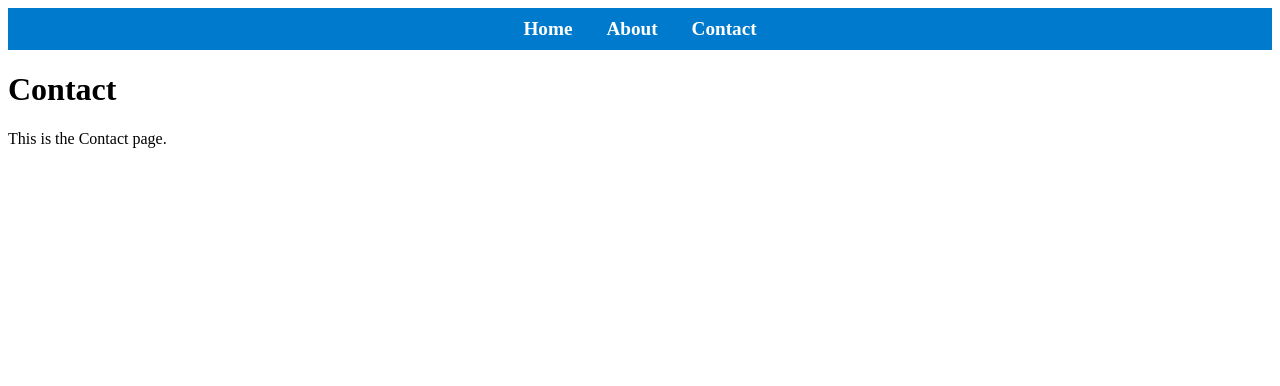
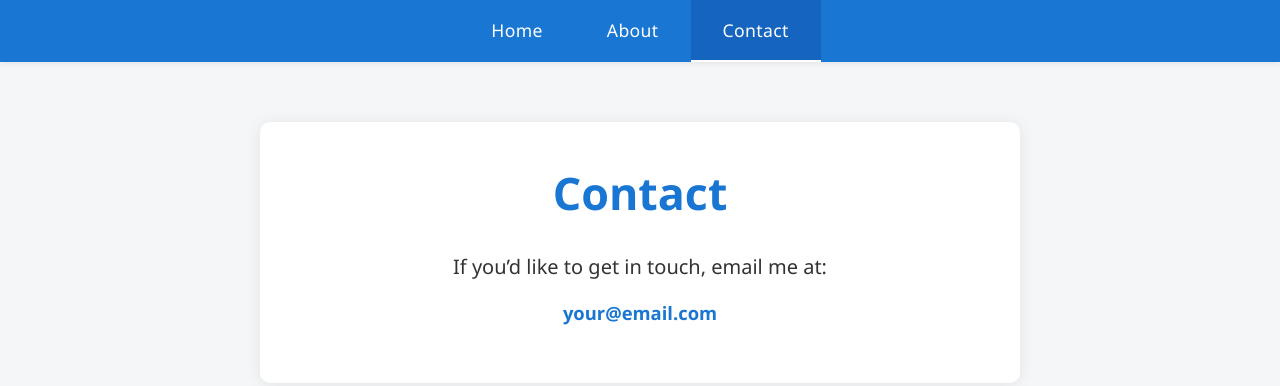
Before and after one commit to aldwin30/Hello-github, a plain HTML site: page contact.html in a window 1280 px wide. Drawn offline with Linux system fonts and the light colour scheme.

Commit message:
Update contact.html

```diff
--- a/contact.html
+++ b/contact.html
@@ -3,31 +3,70 @@
 <head>
   <title>Contact</title>
   <style>
+    body {
+      margin: 0;
+      font-family: 'Segoe UI', Arial, sans-serif;
+      background: #f4f6f8;
+    }
     .navbar {
-      background: #007acc;
-      padding: 10px 0;
+      background: #1976d2;
+      box-shadow: 0 2px 6px rgba(0,0,0,0.07);
+      padding: 0;
+      margin: 0;
+      display: flex;
+      justify-content: center;
+    }
+    .navbar a {
+      display: inline-block;
+      color: #fff;
+      text-decoration: none;
+      padding: 18px 32px;
+      font-size: 1.1em;
+      font-weight: 500;
+      transition: background 0.2s, color 0.2s;
+      border-bottom: 2px solid transparent;
+      letter-spacing: 0.02em;
+    }
+    .navbar a:hover, .navbar a.active {
+      background: #1565c0;
+      color: #fff;
+      border-bottom: 2px solid #fff;
+    }
+    .container {
+      max-width: 700px;
+      margin: 60px auto;
+      background: #fff;
+      border-radius: 10px;
+      box-shadow: 0 2px 16px rgba(0,0,0,0.08);
+      padding: 40px 30px;
       text-align: center;
     }
-    .navbar a {
-      color: white;
-      text-decoration: none;
-      margin: 0 15px;
+    h1 {
+      margin-top: 0;
+      color: #1976d2;
+      font-size: 2.8em;
+    }
+    p {
+      color: #333;
+      font-size: 1.25em;
+    }
+    .email {
+      color: #1976d2;
       font-weight: bold;
-      font-size: 1.2em;
-    }
-    .navbar a:hover {
-      text-decoration: underline;
+      font-size: 1.15em;
     }
   </style>
 </head>
 <body>
-  <div class="navbar">
+  <nav class="navbar">
     <a href="index.html">Home</a>
     <a href="about.html">About</a>
-    <a href="contact.html">Contact</a>
+    <a href="contact.html" class="active">Contact</a>
+  </nav>
+  <div class="container">
+    <h1>Contact</h1>
+    <p>If you’d like to get in touch, email me at:</p>
+    <p class="email">your@email.com</p>
   </div>
-
-  <h1>Contact</h1>
-  <p>This is the Contact page.</p>
 </body>
 </html>
```
